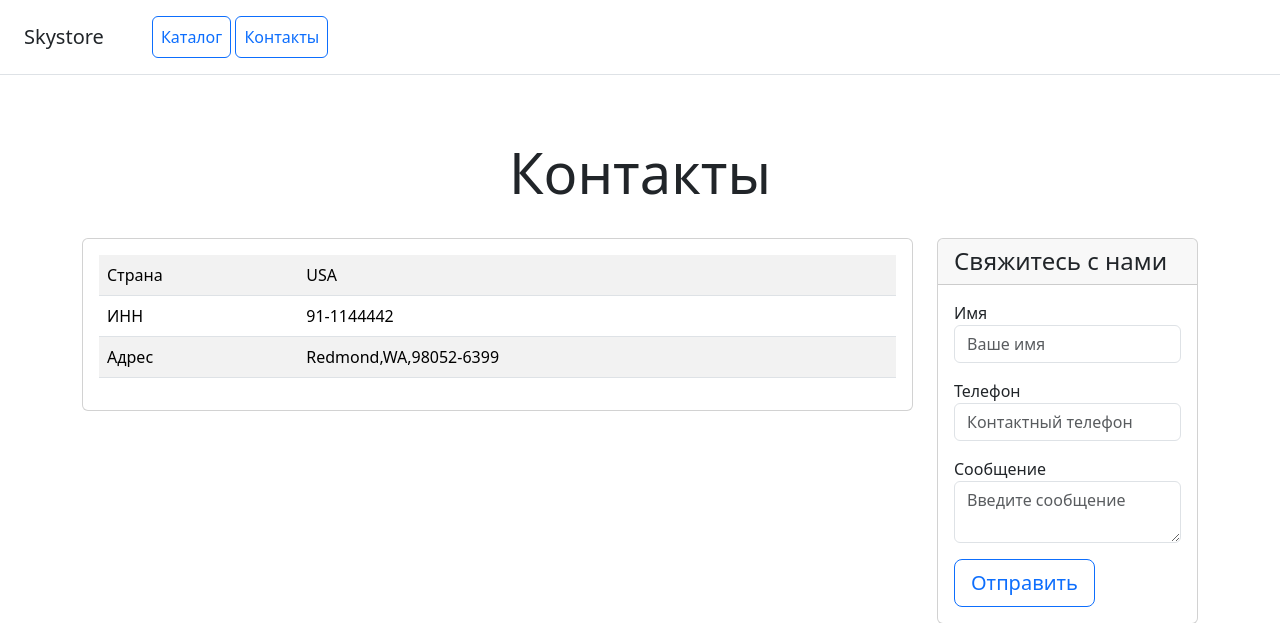
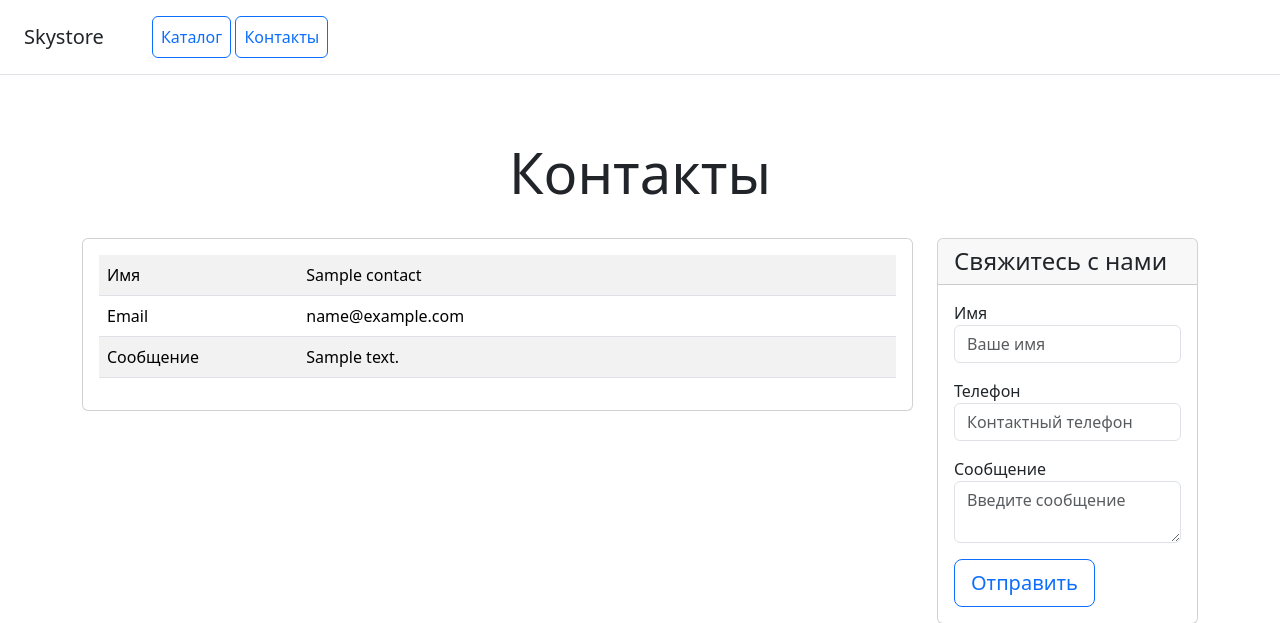
Before and after one commit to baissebo/online_store, a Django app: page /contacts/ in a window 1280 px wide. Shown: the top 623 px of the page. Run offline with Django 5.2, Linux system fonts and the light colour scheme; tables that the repository leaves empty hold one stand-in row (values such as "Sample post").

```diff
--- a/catalog/models.py
+++ b/catalog/models.py
@@ -45,3 +45,15 @@ class Product(models.Model):
         verbose_name = "Товар"
         verbose_name_plural = "Товары"
         ordering = ["name", "category"]
+
+
+class Contact(models.Model):
+    name = models.CharField(max_length=100, verbose_name="Имя контакта")
+    email = models.EmailField()
+    message = models.TextField(verbose_name="Сообщение пользователя")
+    created_at = models.DateTimeField(auto_now_add=True)
+
+    class Meta:
+        verbose_name = "Контакт"
+        verbose_name_plural = "Контакты"
+        ordering = ['-created_at']
--- a/catalog/templates/contacts.html
+++ b/catalog/templates/contacts.html
@@ -4,7 +4,7 @@
     <meta charset="utf-8">
     <meta name="viewport" content="width=device-width, initial-scale=1">
     <title>Skystore</title>
-    <link href="https://cdn.jsdelivr.net/npm/bootstrap@5.3.2/dist/css/bootstrap.min.css" rel="stylesheet"
+        <link href="https://cdn.jsdelivr.net/npm/bootstrap@5.3.2/dist/css/bootstrap.min.css" rel="stylesheet"
           integrity="sha384-T3c6CoIi6uLrA9TneNEoa7RxnatzjcDSCmG1MXxSR1GAsXEV/Dwwykc2MPK8M2HN" crossorigin="anonymous">
 </head>
 <body>
@@ -26,18 +26,20 @@
             <div class="card mb-4 box-shadow">
                 <div class="card-body">
                     <table class="table table-striped">
+                        {% for contact in contacts %}
                         <tr>
-                            <td class="w-25">Страна</td>
-                            <td>USA</td>
+                            <td class="w-25">Имя</td>
+                            <td>{{ contact.name }}</td>
                         </tr>
                         <tr>
-                            <td class="w-25">ИНН</td>
-                            <td>91-1144442</td>
+                            <td class="w-25">Email</td>
+                            <td>{{ contact.email }}</td>
                         </tr>
                         <tr>
-                            <td class="w-25">Адрес</td>
-                            <td>Redmond,WA,98052-6399</td>
+                            <td class="w-25">Сообщение</td>
+                            <td>{{ contact.message }}</td>
                         </tr>
+                        {% endfor %}
                     </table>
                 </div>
             </div>
@@ -70,6 +72,8 @@
                 </div>
             </div>
         </div>
+    </div>
+
     </div>
 
     <footer class="pt-4 my-md-5 pt-md-5 border-top">
--- a/catalog/views.py
+++ b/catalog/views.py
@@ -1,7 +1,17 @@
 from django.shortcuts import render
+from catalog.models import Product, Contact
 
 
 def home(request):
+    latest_products = Product.objects.order_by('-created_at')[:5]
+
+    for product in latest_products:
+        print(f"Название: {product.name}")
+        print(f"Описание: {product.description}")
+        print(f"Цена: {product.price}")
+        print(f"Дата создания: {product.created_at}")
+        print()
+
     return render(request, 'home.html')
 
 
@@ -10,5 +20,7 @@ def contacts(request):
         name = request.POST.get('name')
         phone = request.POST.get('phone')
         message = request.POST.get('message')
-        print(f'{name} {phone} {message}')
-    return render(request, 'contacts.html')
+        print(f'Имя: {name}, Телефон: {phone}, Сообщение: {message}')
+
+    contacts = Contact.objects.all()
+    return render(request, 'contacts.html', {'contacts': contacts})
```
Also changed, not shown: catalog/admin.py (+6 -1 lines), catalog/migrations/0002_contact.py (added).
